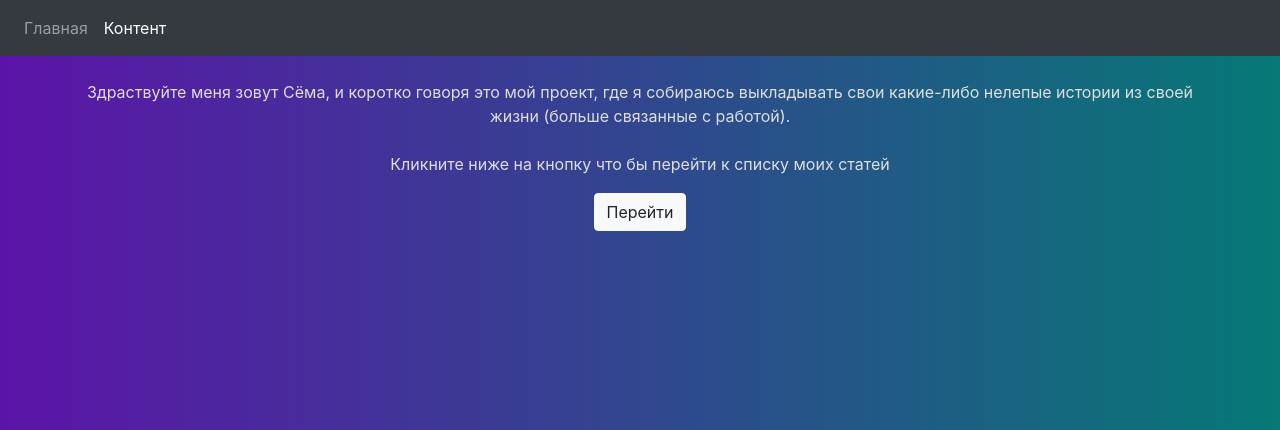
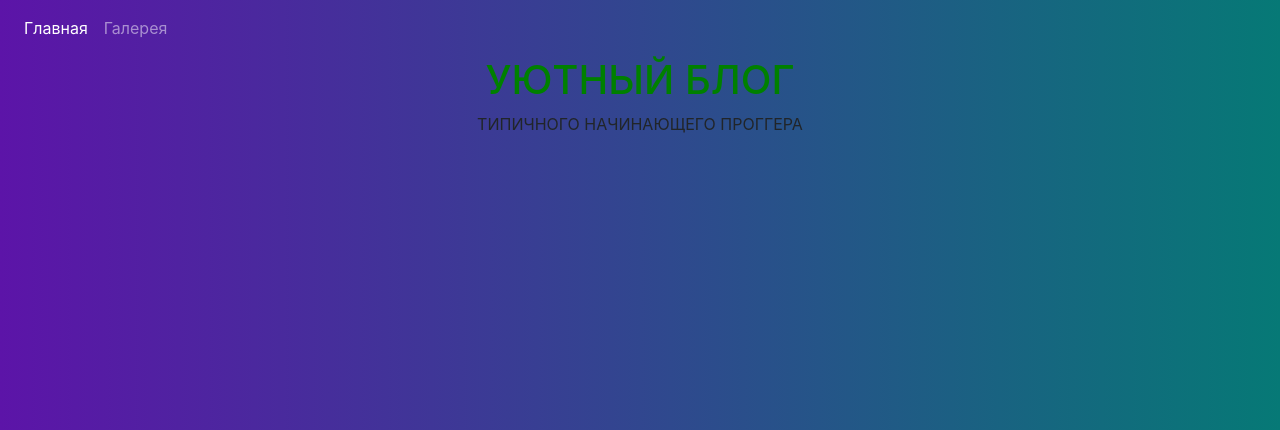
Before and after one commit to Vintaj/blog, a Django app: page /blog/index in a window 1280 px wide. Shown: the top 430 px of the page. Run offline with Django 3.2, Linux system fonts and the light colour scheme; some libraries are stand-ins or nearby versions.

Commit message:
Не много подправил внешний вид, совсем капельку

```diff
--- a/blog/templates/blog/base.html
+++ b/blog/templates/blog/base.html
@@ -23,18 +23,25 @@
 
 <header>
 
-   <nav class="navbar navbar-expand-lg navbar-dark bg-dark">
+  <nav class="navbar navbar-expand-lg navbar-dark">
 
-      <div class="collapse navbar-collapse" id="navbarNav">
-        <ul class="navbar-nav">
-          <li class="nav-item">
-            <a class="nav-link" href="{% url 'blog:index' %} ">Главная<span class="sr-only">(current)</span></a>
-          </li>
-          <li class="nav-item active">
-            <a class="nav-link" href="{% url 'blog:post_list' %} ">Контент</a>
-          </li>
-        </ul>
-      </div>
+  <button class="navbar-toggler" type="button" data-toggle="collapse" data-target="#navbarText" aria-controls="navbarText" aria-expanded="false" aria-label="Toggle navigation">
+    <span class="navbar-toggler-icon"></span>
+  </button>
+  <div class="collapse navbar-collapse" id="navbarText">
+    <ul class="navbar-nav mr-auto">
+      {% block header %}
+      <li class="nav-item active">
+        <a class="nav-link" href="{% url 'blog:index' %}">Главная<span class="sr-only">(current)</span></a>
+      </li>
+      <li class="nav-item">
+        <a class="nav-link" href="{% url 'blog:post_list' %}">Галерея</a>
+      </li>
+      {% endblock %}
+  </div>
+</nav>
+
+
 
 </header>
 
--- a/blog/templates/blog/index.html
+++ b/blog/templates/blog/index.html
@@ -4,13 +4,7 @@
 
 {% block content %}
    <div class="glav_tite container text-center">
-   	<br>
-		<p>Здраствуйте меня зовут Сёма, и коротко говоря это мой проект,
-		 где я собираюсь выкладывать свои какие-либо нелепые истории из своей жизни
-		 (больше связанные с работой). <br><br>
-		 Кликните ниже на кнопку что бы перейти к списку моих статей
-		</p>
-   	<a href="{% url 'blog:post_list' %}"><button type="button" class="btn btn-light">Перейти</button></a>
-
+			<h1> УЮТНЫЙ БЛОГ </h1>
+			<p> ТИПИЧНОГО НАЧИНАЮЩЕГО ПРОГГЕРА </p>
    </div>
 {% endblock %}
--- a/myblog/settings.py
+++ b/myblog/settings.py
@@ -133,4 +133,4 @@ DATABASES['default'].update(db_from_env)
 # STATICFILES_STORAGE = 'whitenoise.storage.CompressedManifestStaticFilesStorage'
 
 MEDIA_URL = '/media/'
-MEDIA_ROOT = os.path.join(BASE_DIR, 'mediafiles')
+MEDIA_ROOT = os.path.join(BASE_DIR, 'media')
--- a/static/blog/blog.css
+++ b/static/blog/blog.css
@@ -113,6 +113,6 @@ body{
     color: #dedede;
 }
 
-.glav_tite p{
-    color: #dedede;
+.glav_tite h1{
+    color: green;
 }
```
Also changed, not shown: blog/templates/blog/post/list.html (+9 -0 lines), 3 other files.
